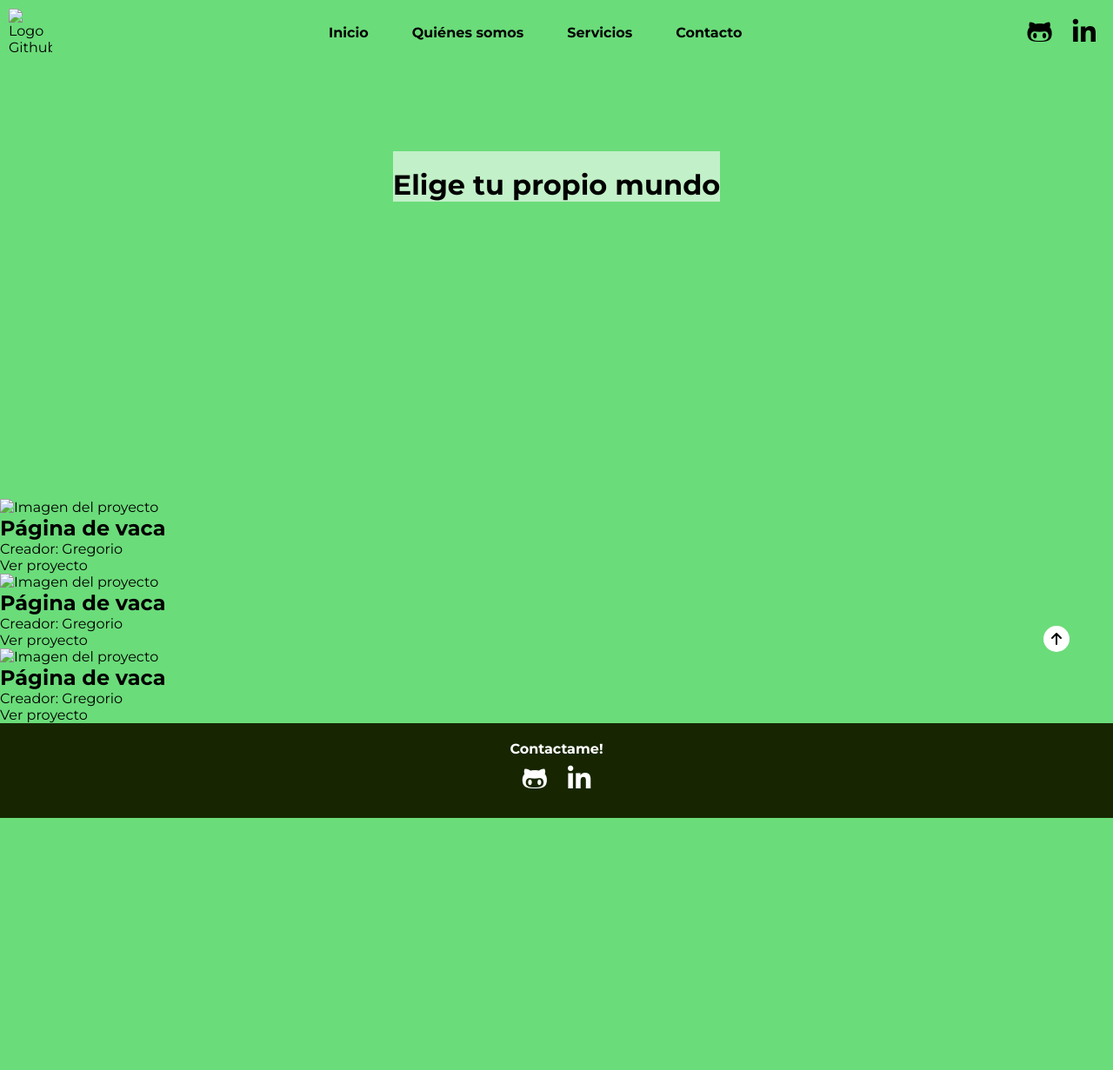
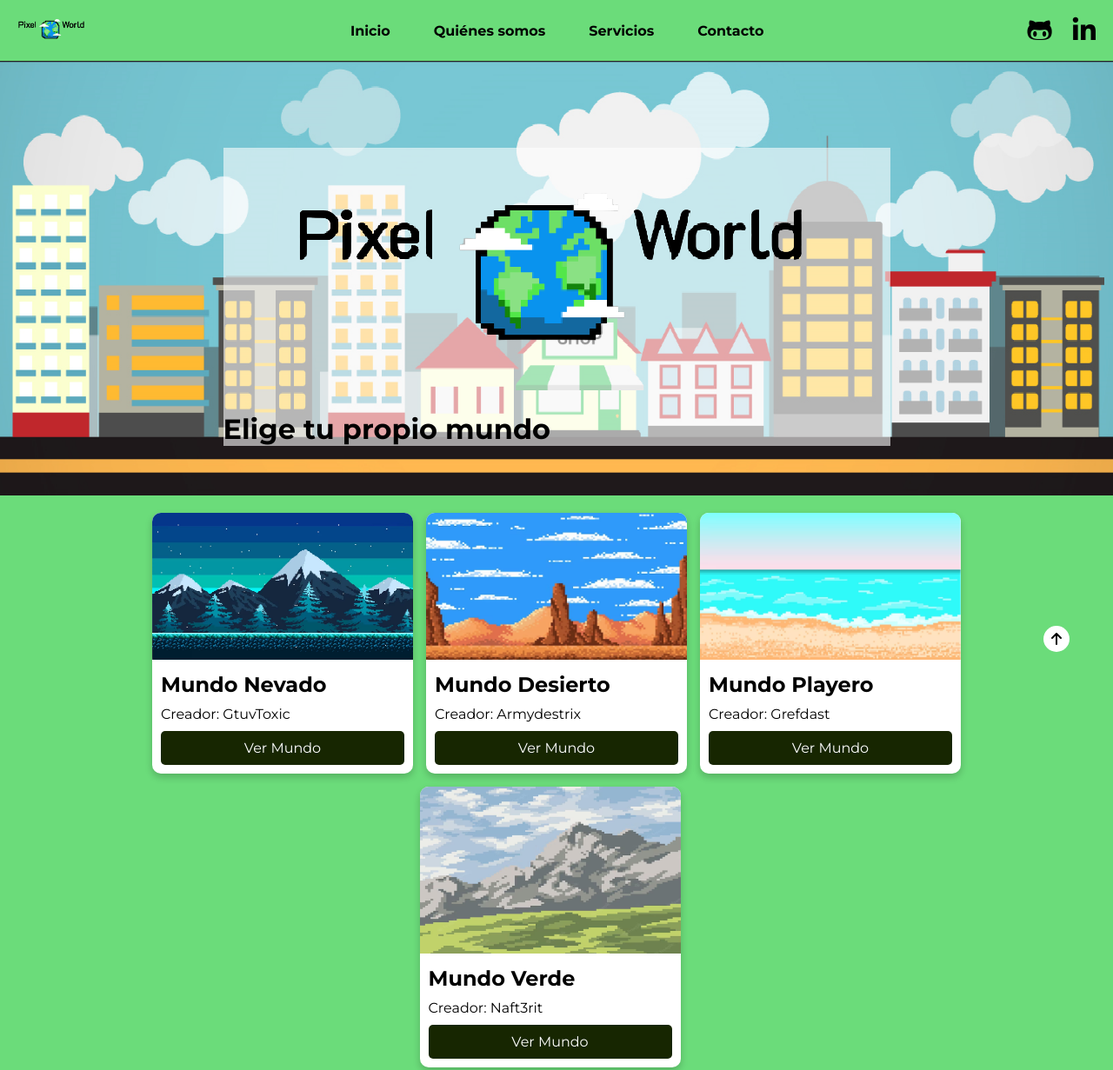
Before and after one commit to FabSpore01/Coderhouse-Miproyecto, a plain HTML site: page index.html in a window 1280 px wide. Shown: the top 1231 px of the page at 87% size. Before the commit the page ends 941 px from the top, so only its background shows below. Drawn offline with Linux system fonts and the light colour scheme.

Commit message:
Actualizando

```diff
--- a/css/banner.css
+++ b/css/banner.css
@@ -1,5 +1,5 @@
 .banner{
-    background-image: url("../images/banner.png");
+    background-image: url("../img/banner.png");
     background-repeat: no-repeat;
     background-position: center;
     background-size: cover;
--- a/css/global.css
+++ b/css/global.css
@@ -1,8 +1,7 @@
-@import url(./header.css);
-@import url(./cards.css);
+@import url(./carta.css);
 @import url(./banner.css);
 @import url(./footer.css);
-
+@import url(./header.css);
 *{
     margin: 0;
     padding: 0;
--- a/css/header.css
+++ b/css/header.css
@@ -12,7 +12,7 @@ header{
 }
 
 header img.imagenLogoHeader{
-    width: 50px;
+    width: 100px;
 }
 
 header .navbar{
--- a/index.html
+++ b/index.html
@@ -16,7 +16,7 @@
         crossorigin="anonymous" referrerpolicy="no-referrer" />
 
     <!-- link favicon -->
-    <link rel="shortcut icon" href="./images/logoIcon.png" type="image/x-icon">
+    <link rel="shortcut icon" href="./img/world.png" type="image/x-icon">
 
     <!-- link a css -->
     <link rel="stylesheet" href="./css/global.css">
@@ -26,7 +26,7 @@
 
 <body>
     <header> <!-- Etiqueta semantica de encabezado -->
-        <img src="./images/Mi proyecto (3).png" alt="Logo Github" class="imagenLogoHeader">
+        <img src="./img/Mi proyecto (3).png" alt="Logo Github" class="imagenLogoHeader">
         <nav> <!-- Etiqueta semantica barra de navegación -->
             <ul class="navbar"> <!-- Etiqueta lógica lista desordenada -->
                 <li> <!-- Etiqueta lógica item de la lista -->
@@ -52,37 +52,44 @@
     <main>
         <div class="banner">
             <div class="bannerinfo">
-                <img src="./images/Mi proyecto (3).png" alt="" class="imgbanner">
+                <img src="./img/Mi proyecto (3).png" alt="" class="imgbanner">
                 <h1>Elige tu propio mundo</h1>
             </div>
         </div>
         <section class="listadoCartas">
 
             <article class="card">
-                <img src="./images/pagina.avif" alt="Imagen del proyecto">
+                <img src="./img/montaña.png" alt="Imagen del proyecto">
                 <div class="info">
-                    <h2>Página de vaca</h2>
-                    <p>Creador: Gregorio</p>
-                    <a href="#" class="button">Ver proyecto</a>
+                    <h2>Mundo Nevado</h2>
+                    <p>Creador: GtuvToxic</p>
+                    <a href="./pages/mundonevado.html" class="button">Ver Mundo</a>
                 </div>
             </article>
             <article class="card">
-                <img src="./images/pagina.avif" alt="Imagen del proyecto">
+                <img src="./img/desierto.png" alt="Imagen del proyecto">
                 <div class="info">
-                    <h2>Página de vaca</h2>
-                    <p>Creador: Gregorio</p>
-                    <a href="#" class="button">Ver proyecto</a>
+                    <h2>Mundo Desierto</h2>
+                    <p>Creador: Armydestrix</p>
+                    <a href="/pages/mundootoño.html" class="button">Ver Mundo</a>
                 </div>
             </article>
             <article class="card">
-                <img src="./images/pagina.avif" alt="Imagen del proyecto">
+                <img src="./img/playa.png" alt="Imagen del proyecto">
                 <div class="info">
-                    <h2>Página de vaca</h2>
-                    <p>Creador: Gregorio</p>
-                    <a href="#" class="button">Ver proyecto</a>
+                    <h2>Mundo Playero</h2>
+                    <p>Creador: Grefdast</p>
+                    <a href="/pages/mundoplayero.html" class="button">Ver Mundo</a>
                 </div>
             </article>
-
+            <article class="card">
+                <img src="./img/imgmontaña.png" alt="Imagen del proyecto">
+                <div class="info">
+                    <h2>Mundo Verde</h2>
+                    <p>Creador: Naft3rit</p>
+                    <a href="/pages/mundoverde.html" class="button">Ver Mundo</a>
+                </div>
+            </article>
             <a href="#top"><i class="fa-solid fa-arrow-up fa-beat arrow-top"></i></a>
         </section>
 
```
Also changed, not shown: pages/mundonevado.html (+1 -1 lines), pages/mundootoño.html (+1 -1 lines), pages/mundoplayero.html (+1 -1 lines), pages/mundoverde.html (+1 -1 lines), img/imagen montaña.png (deleted), img/imagen montaña1.png (deleted), img/imgmontaña.png (added).
